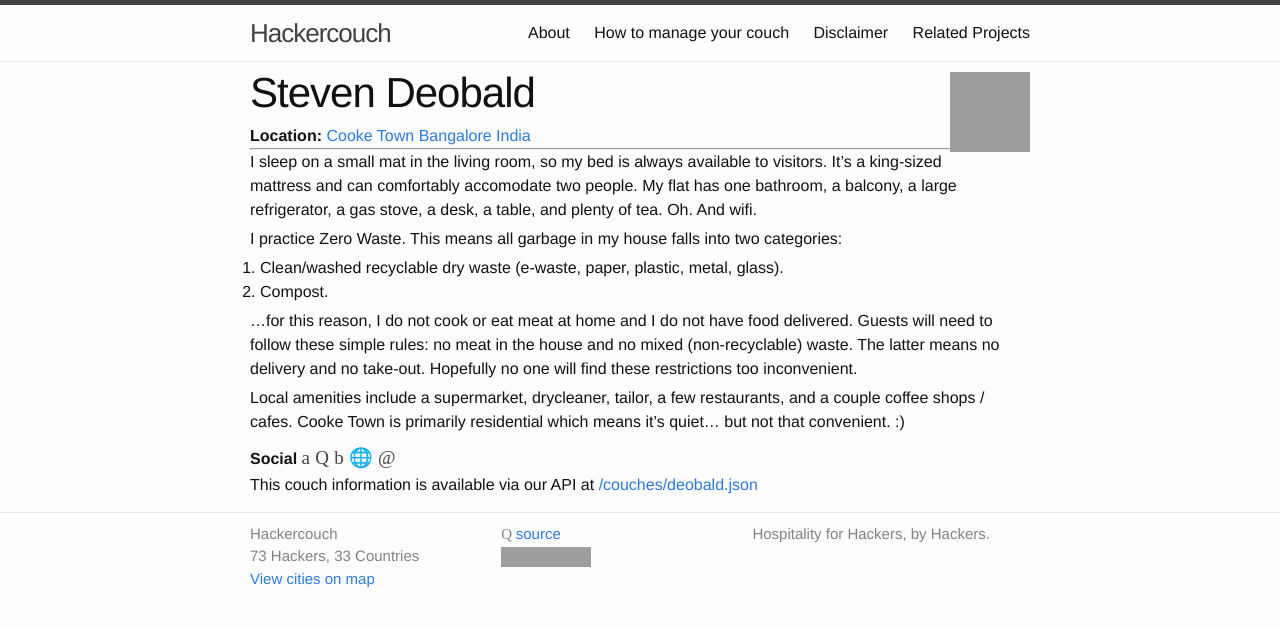
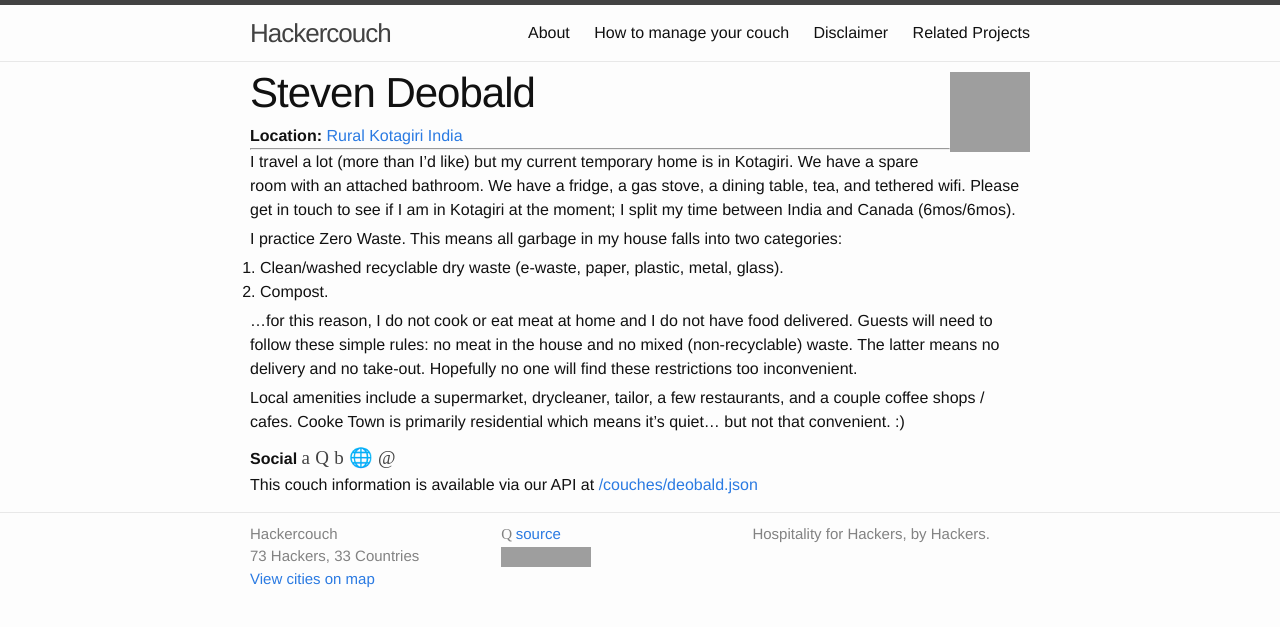
Before and after one commit to hackercouch/hackercouch, a Jekyll site: the page built from _couches/deobald.md, in a window 1280 px wide, cut to the strip 0-627 px from the top of the page. Built offline with Jekyll 4.4.1, drawn with Linux system fonts in a browser that asks for light colours; some web fonts are replaced; grey boxes are pictures that could not be loaded.

```diff
--- a/_couches/deobald.md
+++ b/_couches/deobald.md
@@ -1,16 +1,16 @@
 ---
 github: deobald
 twitter: deobald
-email: steven@nilenso.com
-website: http://blog.deobald.ca
+email: steven@deobald.ca
+website: http://www.deobald.ca
 facebook: steven.deobald
-city: Bangalore
+city: Kotagiri
 country: IN
-region: Cooke Town
+region: Rural
 name: Steven Deobald
 ---
 
-I sleep on a small mat in the living room, so my bed is always available to visitors. It's a king-sized mattress and can comfortably accomodate two people. My flat has one bathroom, a balcony, a large refrigerator, a gas stove, a desk, a table, and plenty of tea. Oh. And wifi.
+I travel a lot (more than I'd like) but my current temporary home is in Kotagiri. We have a spare room with an attached bathroom. We have a fridge, a gas stove, a dining table, tea, and tethered wifi. Please get in touch to see if I am in Kotagiri at the moment; I split my time between India and Canada (6mos/6mos).
 
 I practice Zero Waste. This means all garbage in my house falls into two categories:
 
```
